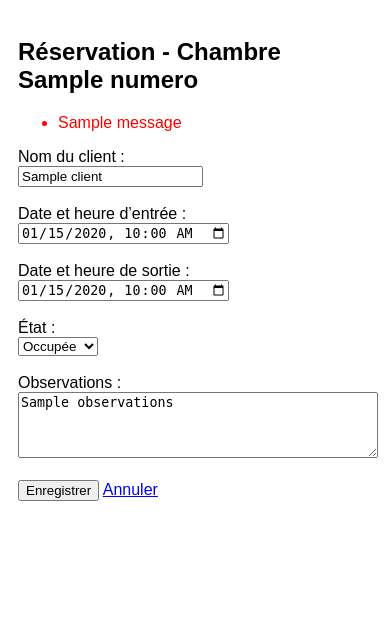
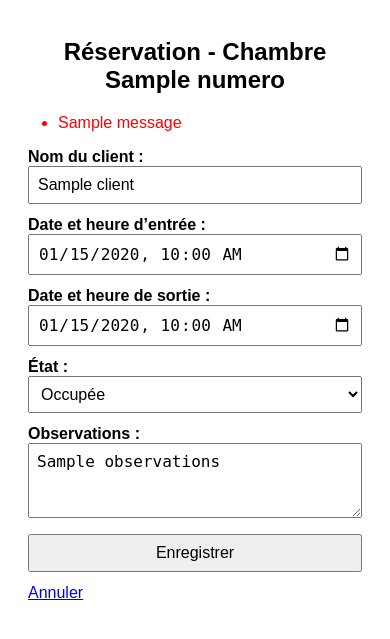
Before and after one commit to IbrahimaDIOUF33/Soneva_chambres-flask, a Flask app: page /reserver/1 in a window 390 px wide. Shown: the top 639 px of the page. Run offline with Flask 3, Linux system fonts and the light colour scheme; one stand-in notice (Sample message) is shown; a database or web service that is not in the repository returns one stand-in record (values such as "Sample title"); some libraries are stand-ins or nearby versions.

Commit message:
💄 Mise à jour du formulaire de réservation responsive

```diff
--- a/App/templates/reservation.html
+++ b/App/templates/reservation.html
@@ -4,47 +4,73 @@
     <meta charset="UTF-8">
     <title>Réserver la chambre {{ chambre.numero }}</title>
     <link rel="stylesheet" href="{{ url_for('static', filename='style.css') }}">
+    <style>
+        .form-container {
+            max-width: 500px;
+            margin: auto;
+        }
+
+        .form-container label {
+            font-weight: bold;
+        }
+
+        .form-container input,
+        .form-container select,
+        .form-container textarea,
+        .form-container button {
+            font-size: 1em;
+            width: 100%;
+            padding: 8px;
+            margin-bottom: 12px;
+            box-sizing: border-box;
+        }
+
+        @media (max-width: 600px) {
+            .form-container {
+                padding: 0 10px;
+            }
+        }
+    </style>
 </head>
 <body>
-    <h2>Réservation - Chambre {{ chambre.numero }}</h2>
+    <h2 style="text-align: center;">Réservation - Chambre {{ chambre.numero }}</h2>
 
+    <!-- Messages flash -->
     {% with messages = get_flashed_messages() %}
       {% if messages %}
         <ul>
         {% for message in messages %}
-          <li style="color: {% if '✅' in message %}green{% else %}red{% endif %};">
-            {{ message }}
-          </li>
+          <li style="color:red;">{{ message }}</li>
         {% endfor %}
         </ul>
       {% endif %}
     {% endwith %}
 
+    <div class="form-container">
         <form method="POST">
-        <label for="client">Nom du client :</label><br>
-        <input type="text" name="client" id="client" value="{{ chambre.client or '' }}" required><br><br>
+            <label for="client">Nom du client :</label>
+            <input type="text" name="client" id="client" value="{{ chambre.client or '' }}" required>
 
-        <label for="datetime_debut">Date et heure d’entrée :</label><br>
+            <label for="datetime_debut">Date et heure d’entrée :</label>
             <input type="datetime-local" name="datetime_debut" id="datetime_debut"
-               value="{{ chambre.datetime_debut|replace(' ', 'T') if chambre.datetime_debut else '' }}" required><br><br>
+                   value="{{ chambre.datetime_debut|replace(' ', 'T') if chambre.datetime_debut else '' }}" required>
 
-        <label for="datetime_fin">Date et heure de sortie :</label><br>
+            <label for="datetime_fin">Date et heure de sortie :</label>
             <input type="datetime-local" name="datetime_fin" id="datetime_fin"
-               value="{{ chambre.datetime_fin|replace(' ', 'T') if chambre.datetime_fin else '' }}" required><br><br>
+                   value="{{ chambre.datetime_fin|replace(' ', 'T') if chambre.datetime_fin else '' }}" required>
 
-        <label for="etat">État :</label><br>
+            <label for="etat">État :</label>
             <select name="etat" id="etat">
-            {% if chambre.etat != 'libre' %}
-                <option value="occupee" {% if chambre.etat == 'occupee' %}selected{% endif %}>Occupée</option>
-            {% endif %}
-            <option value="reservee" {% if chambre.etat == 'reservee' or chambre.etat == 'libre' %}selected{% endif %}>Réservée</option>
-        </select><br><br>
+                <option value="occupée" {% if chambre.etat == 'occupée' %}selected{% endif %}>Occupée</option>
+                <option value="reservée" {% if chambre.etat == 'reservée' %}selected{% endif %}>Réservée</option>
+            </select>
 
-        <label for="observations">Observations :</label><br>
-        <textarea name="observations" id="observations" rows="4" style="width:100%;">{{ chambre.observations or '' }}</textarea><br><br>
+            <label for="observations">Observations :</label>
+            <textarea name="observations" id="observations" rows="3">{{ chambre.observations or '' }}</textarea>
 
             <button type="submit">Enregistrer</button>
             <a href="{{ url_for('index') }}">Annuler</a>
         </form>
+    </div>
 </body>
 </html>
```
Lines whose indentation alone changed are shown as unchanged.
